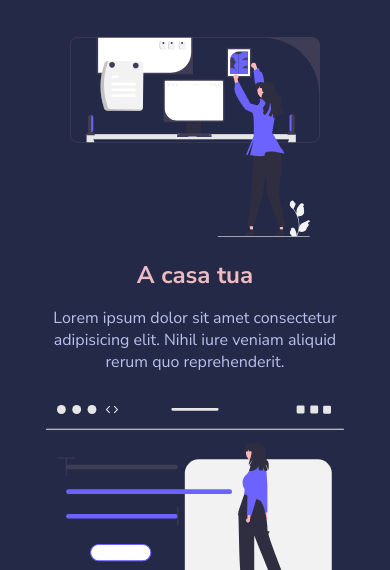
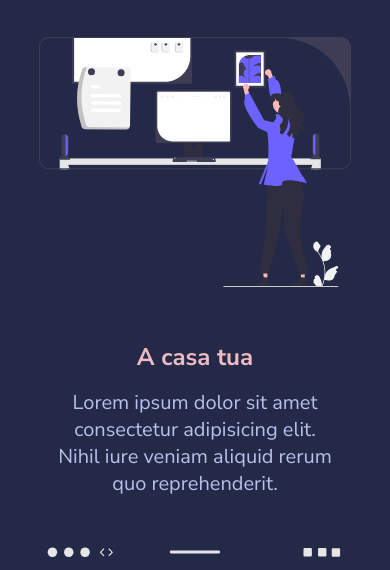
Before and after one commit to Marcomagnano93/html-css-resp-wannabe, a plain HTML site: page index.html in a window 390 px wide. Shown: the part 274-844 px from the top of the page. Drawn offline with Linux system fonts and the light colour scheme.

Commit message:
ADD: @media 480px: h1, p Font size, img height 250px,m-b 3rem

```diff
--- a/css/style.css
+++ b/css/style.css
@@ -166,12 +166,33 @@ img {
         gap: 32px;
     }
 
-    .lessons .col {
+    .lessons .col,
+    .steps .col,
+    .why-us .col-left,
+    .why-us .col-right {
 
         width: 100%;
     }
 
-    .steps .col {
+    h1 {
+
+        font-size: 3rem;
+    }
+
+    .steps .col img,
+    .lessons .col img {
+        height: 250px;
+        margin-bottom: 3rem;
+    }
+
+    .text-center p {
+        font-size: 20px;
+        padding: 0 20px;
+    }
+ }
+
+
+     /* .steps .col {
 
         width: 100%;
     }
@@ -184,10 +205,4 @@ img {
     .why-us .col-right {
 
         width: 100%;
-    }
-
-    h1 {
-
-        font-size: 3rem;
-    }
- }
+    } */
```
